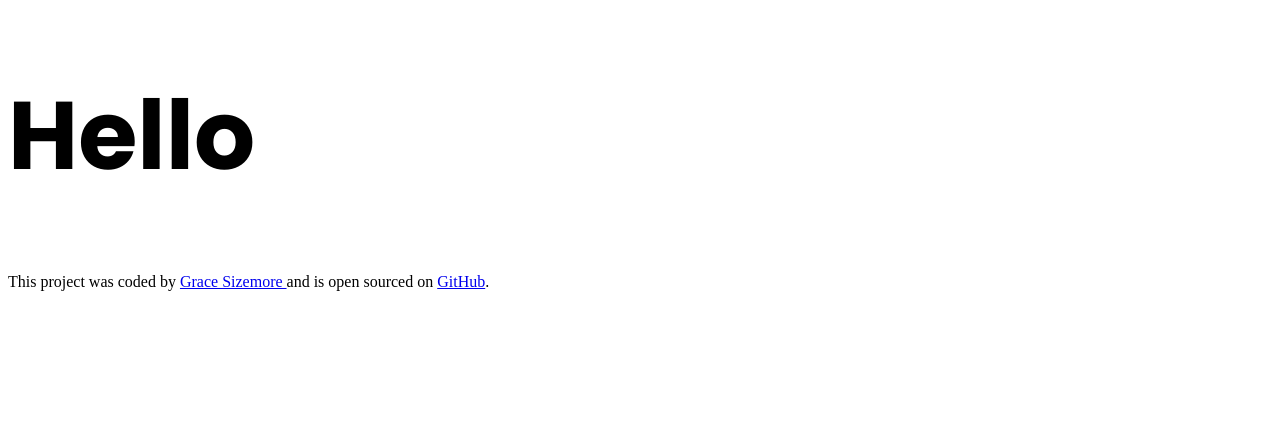
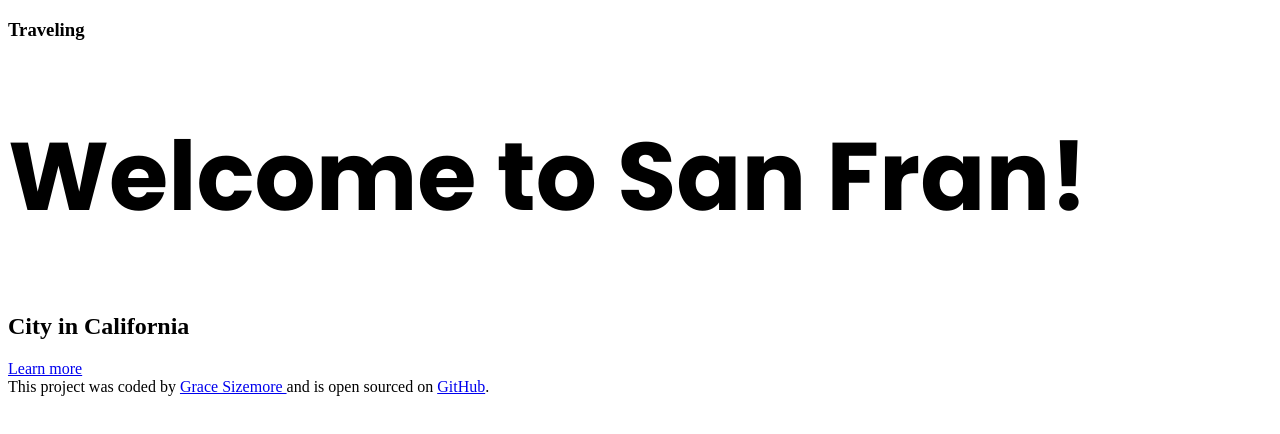
Before and after one commit to gracesize/travel-project, a plain HTML site: page index.html in a window 1280 px wide. Drawn offline with Linux system fonts and the light colour scheme.

Commit message:
Updated H1

```diff
--- a/index.html
+++ b/index.html
@@ -7,11 +7,15 @@
     <link rel="preconnect" href="https://fonts.googleapis.com">
 <link rel="preconnect" href="https://fonts.gstatic.com" crossorigin>
 <link href="https://fonts.googleapis.com/css2?family=Poppins:ital,wght@0,100;0,200;0,300;0,400;0,500;0,600;0,700;0,800;0,900;1,100;1,200;1,300;1,400;1,500;1,600;1,700;1,800;1,900&family=Roboto:ital,wght@0,100;0,300;0,400;0,500;0,700;0,900;1,100;1,300;1,400;1,500;1,700;1,900&display=swap" rel="stylesheet">
-    <title>Document</title>
-    </head>
-    <body>
-        <h1>Hello
-            </h1>
-        </body>
+     <title>Welcome to Lisbon</title>
+  </head>
+  <body>
+    <div class="container">
+      <header>
+        <h3>Traveling</h3>
+        <h1>Welcome to San Fran!</h1>
+        <h2>City in California</h2>
+        <a href="#more">Learn more</a>
+      </header>
         <footer>This project was coded by <a href="https://harmonious-alfajores-e1fd14.netlify.app/" target="_blank" >Grace Sizemore </a>and is open sourced on <a href="https://github.com/gracesize" target="_blank" >GitHub</a>.</footer>
   </html>
```
